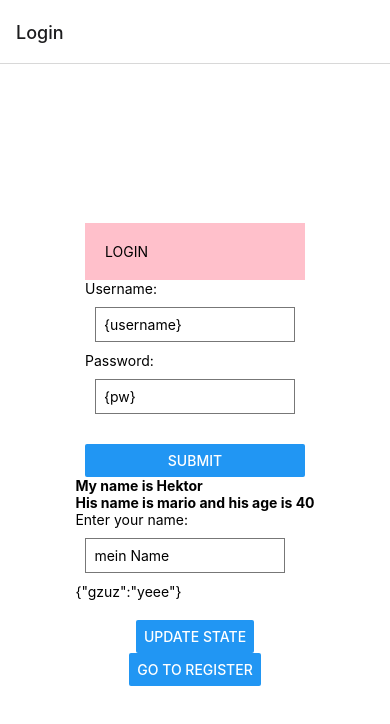
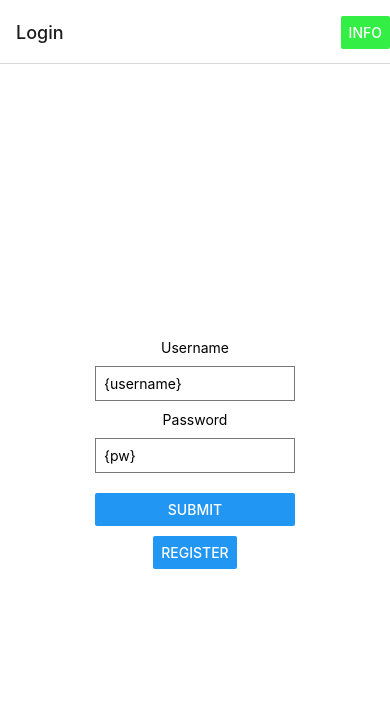
Before and after one commit to TheHKT/meme_duel, a React Native app in the folder react_frontend/: screen /Login in a window 390 px wide. Shown: the top 724 px of the page. Built offline with nearby package versions, Linux system fonts and the light colour scheme.

Commit message:
small changes to login screen

```diff
--- a/react_frontend/App.js
+++ b/react_frontend/App.js
@@ -1,6 +1,6 @@
 
 import * as React from 'react';
-import { View, Text } from 'react-native';
+import { Button } from 'react-native';
 import { NavigationContainer } from '@react-navigation/native';
 import { createNativeStackNavigator } from '@react-navigation/native-stack';
 import { Login } from './pages/login';
@@ -11,7 +11,15 @@ export default function App() {
   return (
     <NavigationContainer>
       <Stack.Navigator initialRouteName="Login">
-        <Stack.Screen name="Login" component={Login} />
+        <Stack.Screen name="Login" component={Login} options={{
+          headerRight: () => (
+            <Button
+              onPress={() => alert('This is a button!')}
+              title="Info"
+              color="#3e4"
+            />
+          ),
+        }} />
         <Stack.Screen name="Register" component={Register} />
       </Stack.Navigator>
     </NavigationContainer>
--- a/react_frontend/pages/login.js
+++ b/react_frontend/pages/login.js
@@ -5,21 +5,8 @@ import { useState } from 'react';
 import config from '../config/config.json'
 
 export const Login = ({ navigation }) => {
-    const [name, setName] = useState("Hektor");
-    const [person, setPerson] = useState({ name: "mario", age: 40 });
-    const [json, setJSON] = useState({ gzuz: "yeee" });
-
     const [pw, setPW] = useState("");
     const [username, setUsername] = useState("");
-
-    const clickHandler = () => {
-        setName("Paul");
-        setPerson({ name: "Luigi", age: 69 })
-        fetch(`http://${config.hostIP}:${config.port}/status`)
-            .then(res => res.json())
-            .then(response => setJSON(response))
-            .catch(err => console.log(err));
-    }
 
     const doLogin = () => {
         fetch(`http://${config.hostIP}:${config.port}/login`, {
@@ -32,33 +19,23 @@ export const Login = ({ navigation }) => {
                 username: `${username}`,
                 pw: `${pw}`
             })
-        }).catch(err => console.log(err));
+        }).catch(err => alert("An error occurred!"));
     }
     return (
         <View style={styles.container}>
             <View>
-                <Text style={styles.header}>LOGIN</Text>
-                <Text>Username:</Text>
+                <Text style={styles.header}>Username</Text>
                 <TextInput style={styles.input} placeholder="{username}" onChangeText={(value) => setUsername(value)} />
-                <Text>Password: </Text>
+                <Text style={styles.header}>Password</Text>
                 <TextInput style={styles.input} placeholder="{pw}" onChangeText={(value) => setPW(value)} />
                 <View style={styles.button}>
                     <Button title="Submit" onPress={doLogin} />
                 </View>
             </View>
             <StatusBar style="auto" />
-            <View>
-                <Text style={styles.boldText}>My name is {name}</Text>
-                <Text style={styles.boldText}>His name is {person.name} and his age is {person.age}</Text>
-                <Text>Enter your name:</Text>
-                <TextInput style={styles.input} placeholder="mein Name" onChangeText={(value) => setName(value)} />
-                <Text>{JSON.stringify(json)}</Text>
-            </View>
-            <View style={styles.button}>
-                <Button title="Update state" onPress={clickHandler} />
-            </View>
             <Button
-                title="Go to Register"
+                title="Register"
+                style={styles.button}
                 onPress={() =>
                     navigation.navigate('Register', { name: 'Jane' })
                 }
--- a/react_frontend/styles/style.js
+++ b/react_frontend/styles/style.js
@@ -8,9 +8,8 @@ export const styles = StyleSheet.create({
       justifyContent: 'center',
     },
     header: {
-      backgroundColor: 'pink',
-      padding: 20,
-      alignItems: 'center'
+      alignItems: 'center',
+      alignSelf: 'center'
     },
     boldText: {
       fontWeight: 'bold'
@@ -20,7 +19,7 @@ export const styles = StyleSheet.create({
       padding: 20
     },
     button: {
-      marginTop: 20
+      padding: 10
     },
     input: {
       borderWidth: 1,
```
